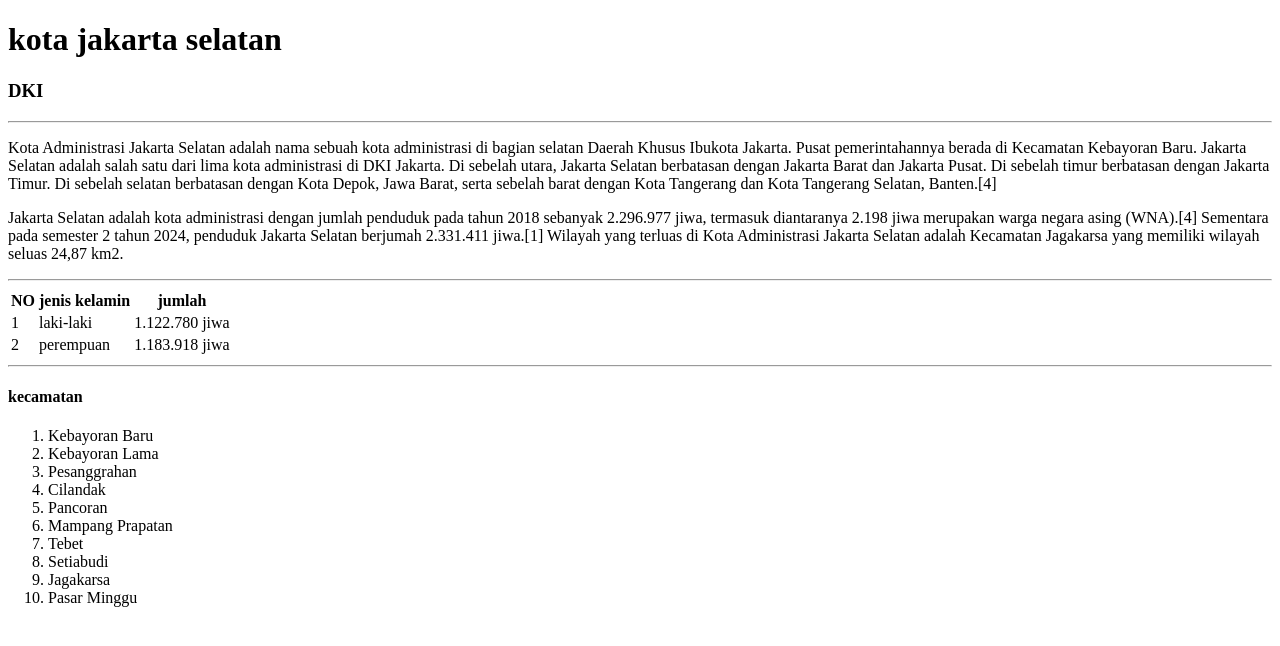
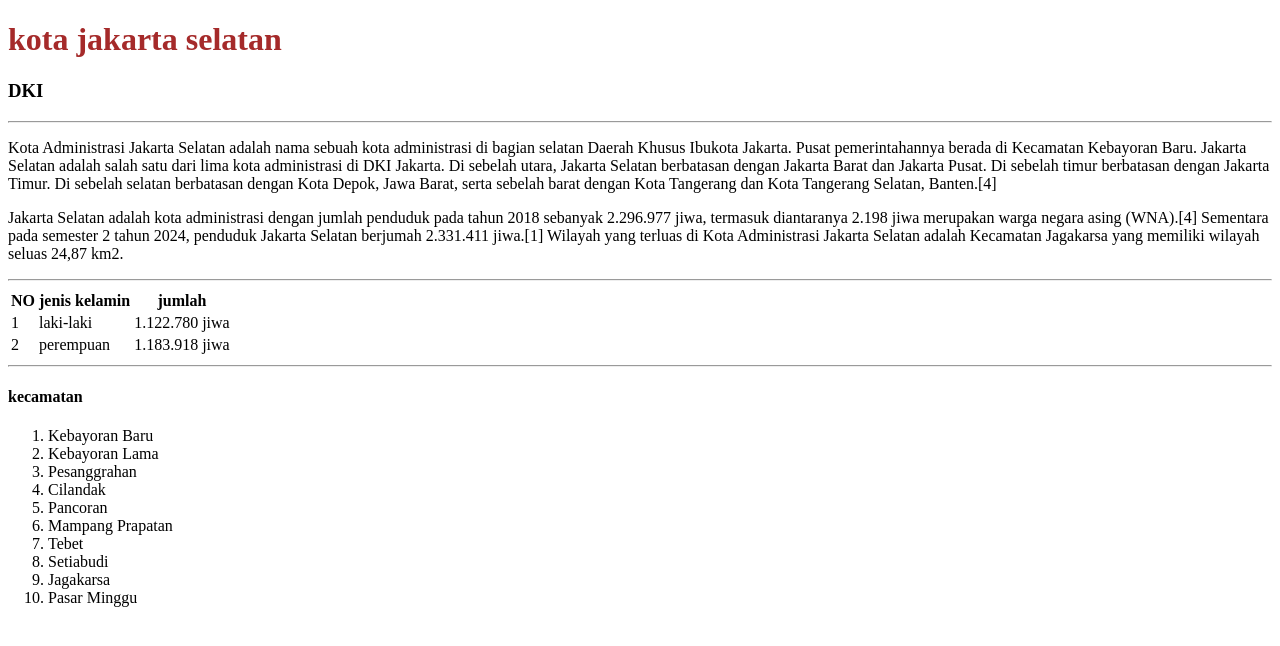
Before and after one commit to aliffarhankurniawan-glitch/pgweb2025-acara-1, a plain HTML site: page index.html in a window 1280 px wide. Drawn offline with Linux system fonts and the light colour scheme.

Commit message:
membuat index html baru

```diff
--- a/index.html
+++ b/index.html
@@ -8,7 +8,7 @@
 <body>
 <header>
     <!-- judul -->
-    <h1>kota jakarta selatan</h1>
+    <h1 style="color: brown;">kota jakarta selatan</h1>
     <!-- sub judul -->
     <h3>DKI</h3>
     <hr>
```
